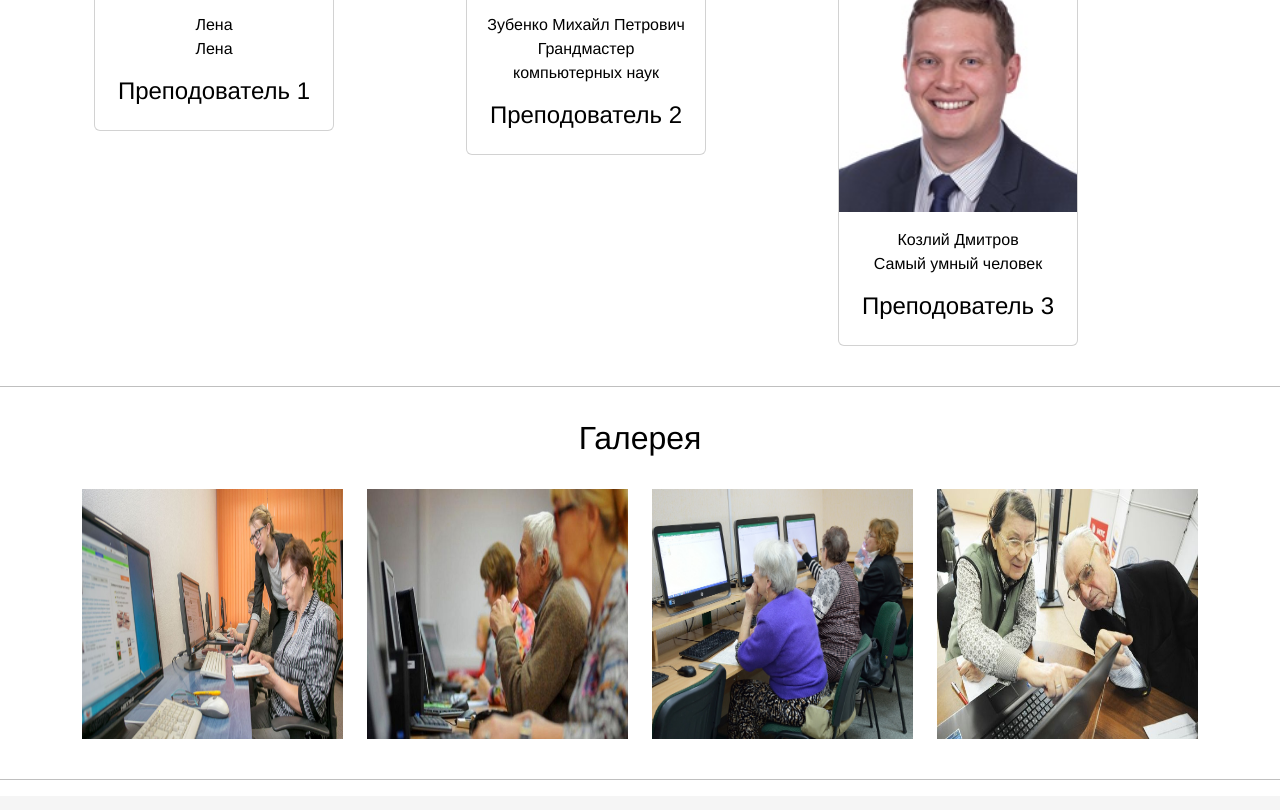
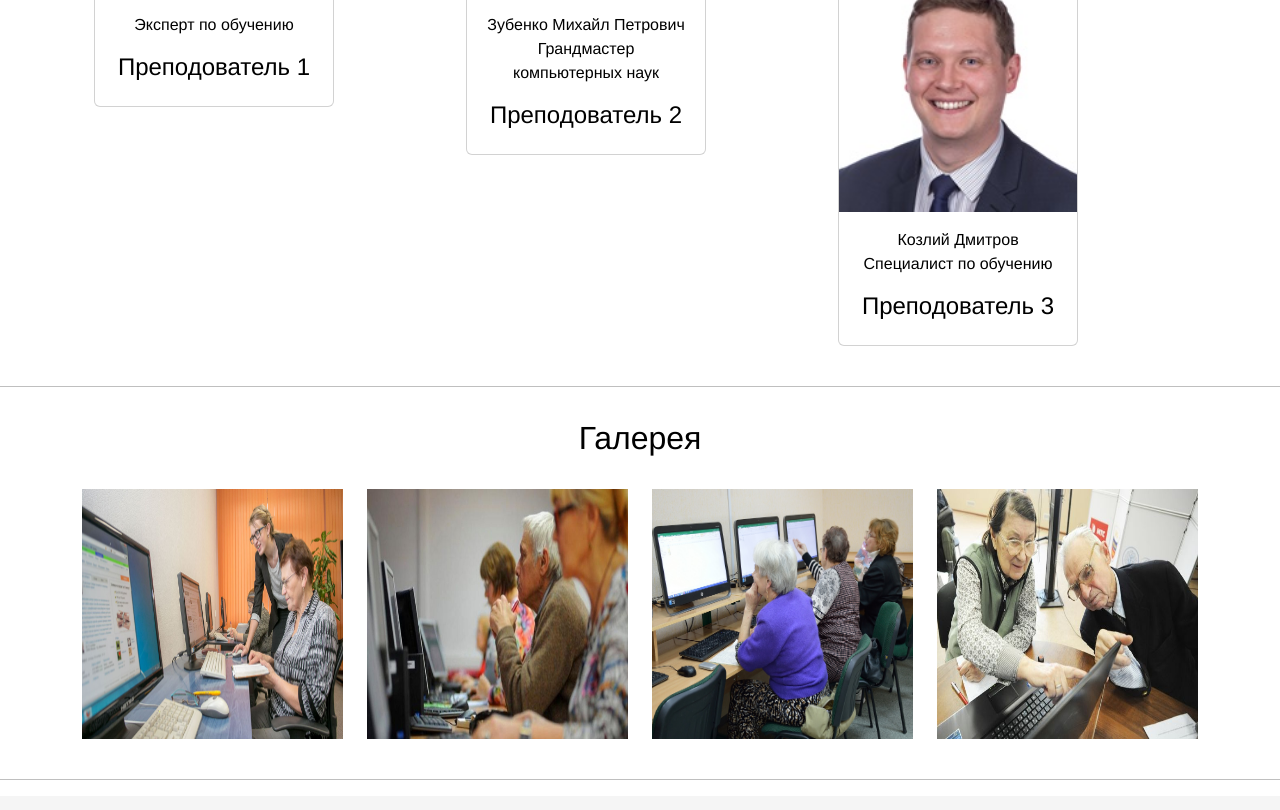
Before and after one commit to Nixogen83/Nixogen83.github.io, a plain HTML site: page index.html in a window 1280 px wide. Shown: the part 2180-2990 px from the top of the page. Drawn offline with nearby package versions, Linux system fonts and the light colour scheme.

Commit message:
Update index.html

```diff
--- a/index.html
+++ b/index.html
@@ -89,7 +89,7 @@
                 <div class="card" style="width: 15rem;">
                     <img src="images/avatar1.jpg" class="card-img-top" alt="1">
                     <div class="card-body text-center">
-                      <p class="card-text">Лена <br> Лена</p>
+                      <p class="card-text"Елена Зубкова <br> Эксперт по обучению</p>
                       <h4 class="card-title">Преподователь 1</h4>
                     </div>
                   </div>
@@ -109,7 +109,7 @@
                 <div class="card" style="width: 15rem;">
                     <img src="images/avatar3.jpg" class="card-img-top" alt="3">
                     <div class="card-body text-center">
-                        <p class="card-text">Козлий Дмитров <br> Самый умный человек</p>
+                        <p class="card-text">Козлий Дмитров <br> Специалист по обучению</p>
                         <h4 class="card-title">Преподователь 3</h4>
                     </div>
                 </div>
```
